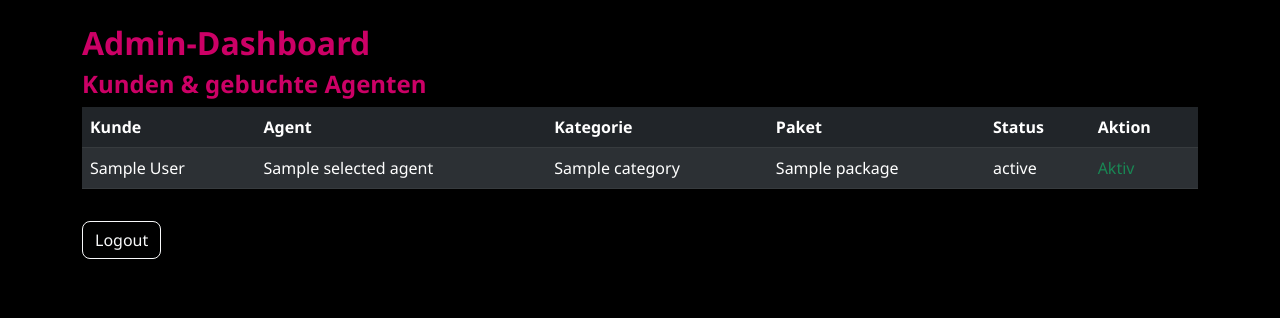
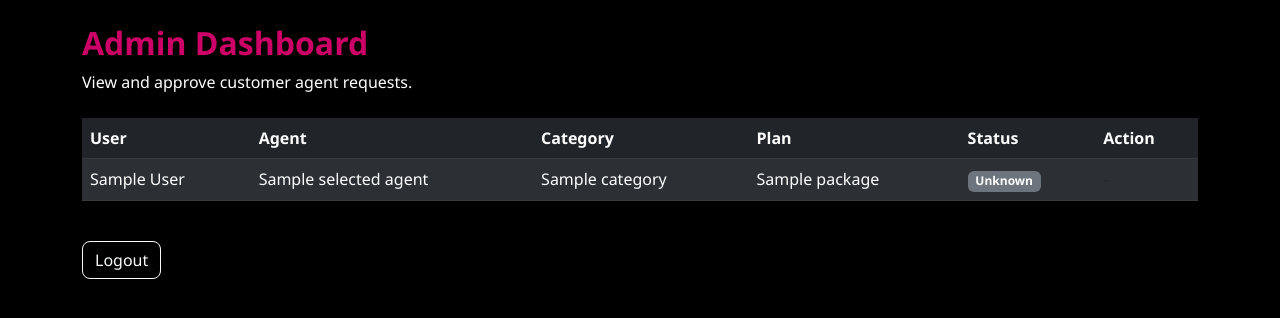
Before and after one commit to Deseoai/deseo_platform, a Flask app: page /admin in a window 1280 px wide. Shown: the part 66-384 px from the top of the page. Run offline with Flask 3, Linux system fonts and the light colour scheme; the visitor is signed in with stand-in values (Sample User, id 1); a database or web service that is not in the repository returns one stand-in record (values such as "Sample title"); some libraries are stand-ins or nearby versions.

Commit message:
Update admin_dashboard.html

```diff
--- a/templates/admin_dashboard.html
+++ b/templates/admin_dashboard.html
@@ -1,27 +1,56 @@
 {% extends "base.html" %}
 {% block content %}
-<h2>Admin-Dashboard</h2>
-<h4>Kunden & gebuchte Agenten</h4>
-<table class="table table-dark table-striped">
+
+<h2>Admin Dashboard</h2>
+<p class="mb-4">View and approve customer agent requests.</p>
+
+{% if agents %}
+  <div class="table-responsive">
+    <table class="table table-dark table-striped align-middle">
       <thead>
         <tr>
-      <th>Kunde</th><th>Agent</th><th>Kategorie</th><th>Paket</th><th>Status</th><th>Aktion</th>
+          <th>User</th>
+          <th>Agent</th>
+          <th>Category</th>
+          <th>Plan</th>
+          <th>Status</th>
+          <th>Action</th>
         </tr>
       </thead>
       <tbody>
-    {% for a in agents %}
+        {% for agent in agents %}
         <tr>
-        <td>{{ a[1] }}</td><td>{{ a[2] }}</td><td>{{ a[3] }}</td><td>{{ a[4] or '-' }}</td><td>{{ a[5] }}</td>
+          <td>{{ agent[1] }}</td>
+          <td>{{ agent[2] }}</td>
+          <td>{{ agent[3] }}</td>
+          <td>{{ agent[4] or '-' }}</td>
           <td>
-          {% if a[5] == 'pending' %}
-          <form method="POST" action="{{ url_for('activate_agent', agent_id=a[0]) }}">
-            <button class="btn btn-sm btn-success">Freigeben</button>
+            {% if agent[5] == 'pending' %}
+              <span class="badge bg-warning text-dark">Pending</span>
+            {% elif agent[5] == 'active' %}
+              <span class="badge bg-success">Active</span>
+            {% else %}
+              <span class="badge bg-secondary">Unknown</span>
+            {% endif %}
+          </td>
+          <td>
+            {% if agent[5] == 'pending' %}
+              <form method="POST" action="{{ url_for('activate_agent', agent_id=agent[0]) }}">
+                <button class="btn btn-sm btn-success">Approve</button>
               </form>
-          {% else %}<span class="text-success">Aktiv</span>{% endif %}
+            {% else %}
+              <span class="text-muted">-</span>
+            {% endif %}
           </td>
         </tr>
         {% endfor %}
       </tbody>
     </table>
-<a class="btn btn-outline-light mt-3" href="{{ url_for('logout') }}">Logout</a>
+  </div>
+{% else %}
+  <p>No agents found.</p>
+{% endif %}
+
+<a class="btn btn-outline-light mt-4" href="{{ url_for('logout') }}">Logout</a>
+
 {% endblock %}
```
Lines whose indentation alone changed are shown as unchanged.
